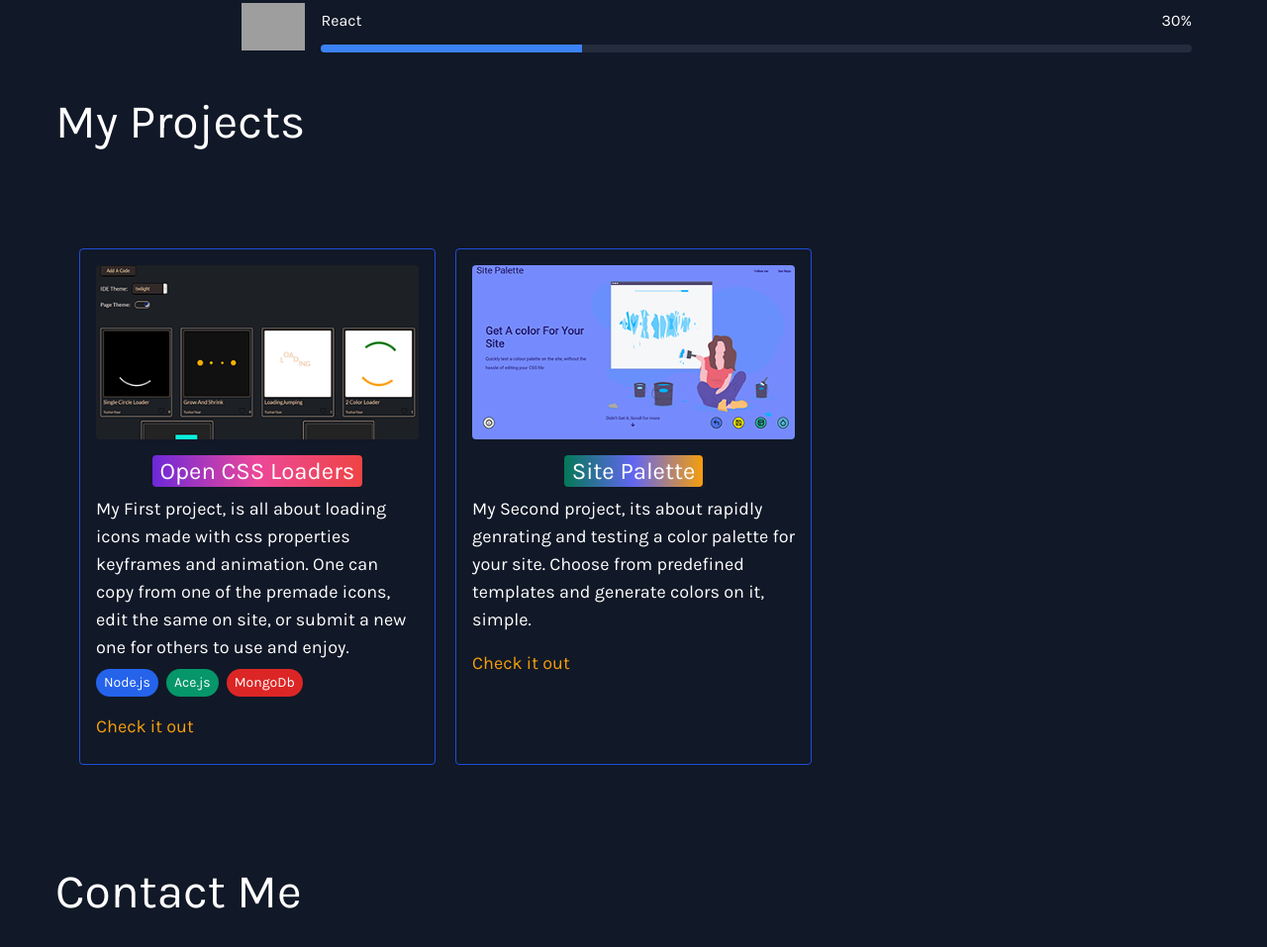
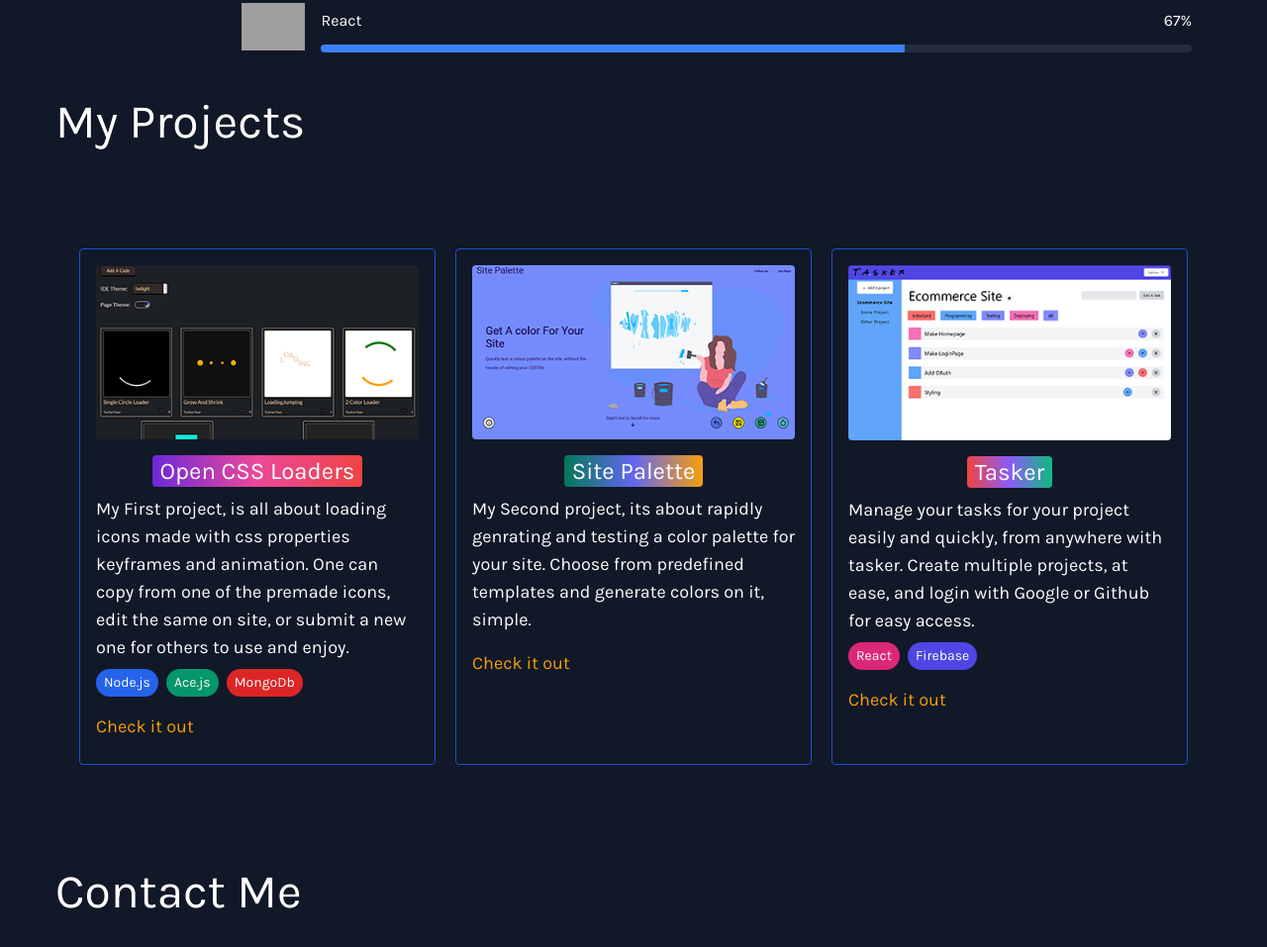
Before and after one commit to TusharYaar/Portfolio, a website: page public/index.html in a window 1280 px wide. Shown: the part 1225-2182 px from the top of the page at 99% size. Drawn offline with Linux system fonts and the light colour scheme; grey boxes are pictures that could not be loaded.

Commit message:
add tasker

```diff
--- a/public/index.html
+++ b/public/index.html
@@ -191,11 +191,12 @@
       <div
         class="grid grid-cols-1 md:grid-cols-2 lg:grid-cols-3 gap-5 md:my-20 p-2 md:p-6"
       >
+      <!-- SitePalette -->
         <div
           class="flex flex-col border rounded border-blue-700 p-4 items-center"
         >
           <img
-            src="./images/Screenshot (8).png"
+            src="./images/opencssloader.png"
             alt="Open CSS Loaders Screenshot"
             class="h-auto w-full mb-4 rounded"
           />
@@ -235,7 +236,7 @@
           class="flex flex-col border rounded border-blue-700 p-4 items-center"
         >
           <img
-            src="./images/Screenshot (7).png"
+            src="./images/sitepalette.png"
             alt="SitePlalette Screenshot"
             class="h-auto w-full mb-4 rounded"
           />
@@ -258,6 +259,42 @@
               generate colors on it, simple.
               <a
                 href="https://sitepalette.netlify.app/"
+                class="mt-2 md:mt-4 block text-yellow-500"
+                >Check it out</a
+              >
+            </p>
+          </div>
+        </div>
+<!-- Tasker  -->
+        <div
+          class="flex flex-col border rounded border-blue-700 p-4 items-center"
+        >
+          <img
+            src="./images/tasker.png"
+            alt="Tasker Screenshot"
+            class="h-auto w-full mb-4 rounded"
+          />
+          <div class="flex flex-col items-start w-full">
+            <h3
+              class="text-2xl self-center bg-gradient-to-r from-red-500 via-purple-500 to-green-500 px-2 rounded"
+            >
+              Tasker
+            </h3>
+            <h3
+              class="md:hidden showProjectDetails self-start inline-block mt-6 px-1 cursor-pointer"
+            >
+              Show Details
+            </h3>
+            <p
+              class="text-lg h-0 md:h-auto overflow-hidden lg:inline-block details my-1 md:my-2"
+            >
+              Manage your tasks for your project easily and quickly, from anywhere with tasker. Create multiple projects, at ease, and login with Google or Github for easy access.
+              <span class="flex flex-row justify-start mt-2">
+              <span class="rounded-full py-1 px-2 text-sm bg-pink-600">React</span>
+              <span class="rounded-full py-1 px-2 text-sm bg-indigo-600 mx-2">Firebase</span>
+              </span>
+              <a
+                href="https://thistask.netlify.app/"
                 class="mt-2 md:mt-4 block text-yellow-500"
                 >Check it out</a
               >
--- a/public/skills.js
+++ b/public/skills.js
@@ -51,7 +51,7 @@ const skills = [
   },
   {
     name: "React",
-    rating: "30",
+    rating: "67",
     image: "https://img.icons8.com/color/64/000000/react-native.png",
     color: "bg-blue-500",
     backgroundColor: "bg-blue-200",
```
Also changed, not shown: public/images/opencssloader.png (renamed from public/images/Screenshot (8).png), public/images/sitepalette.png (renamed from public/images/Screenshot (7).png), public/images/tasker.png (added), public/style.css.
